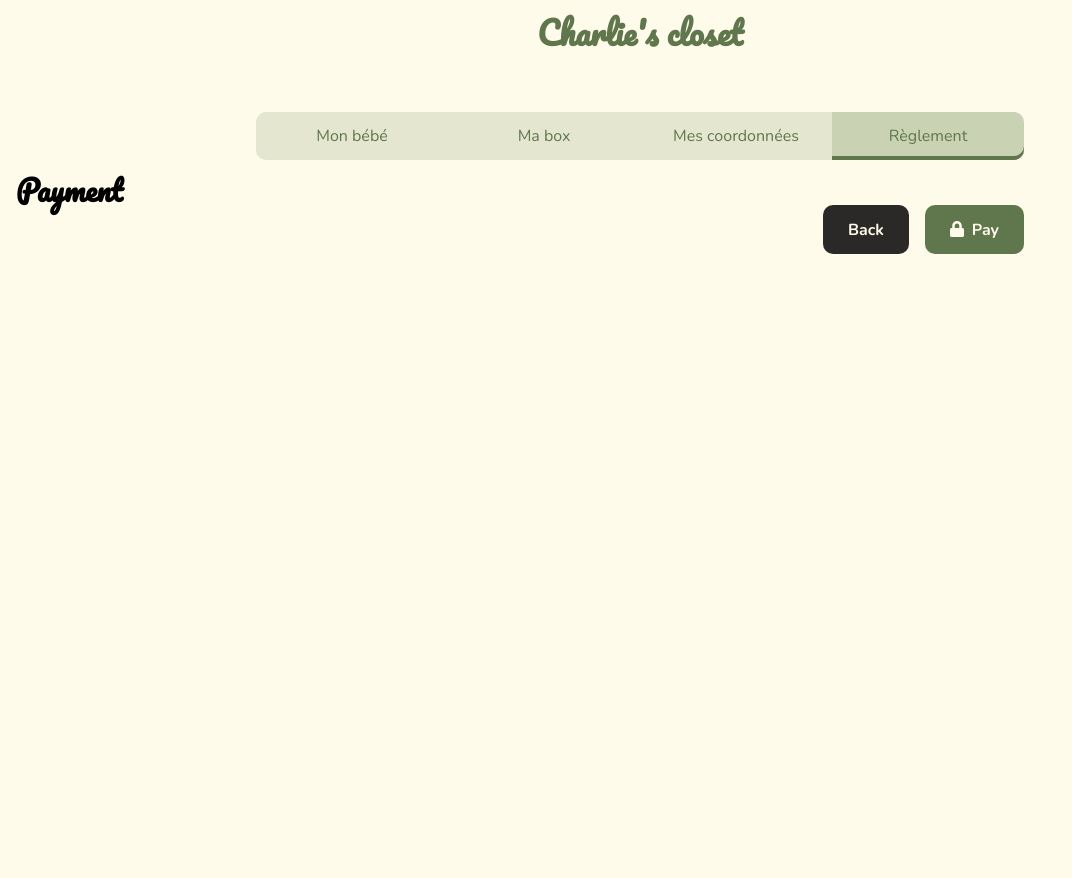
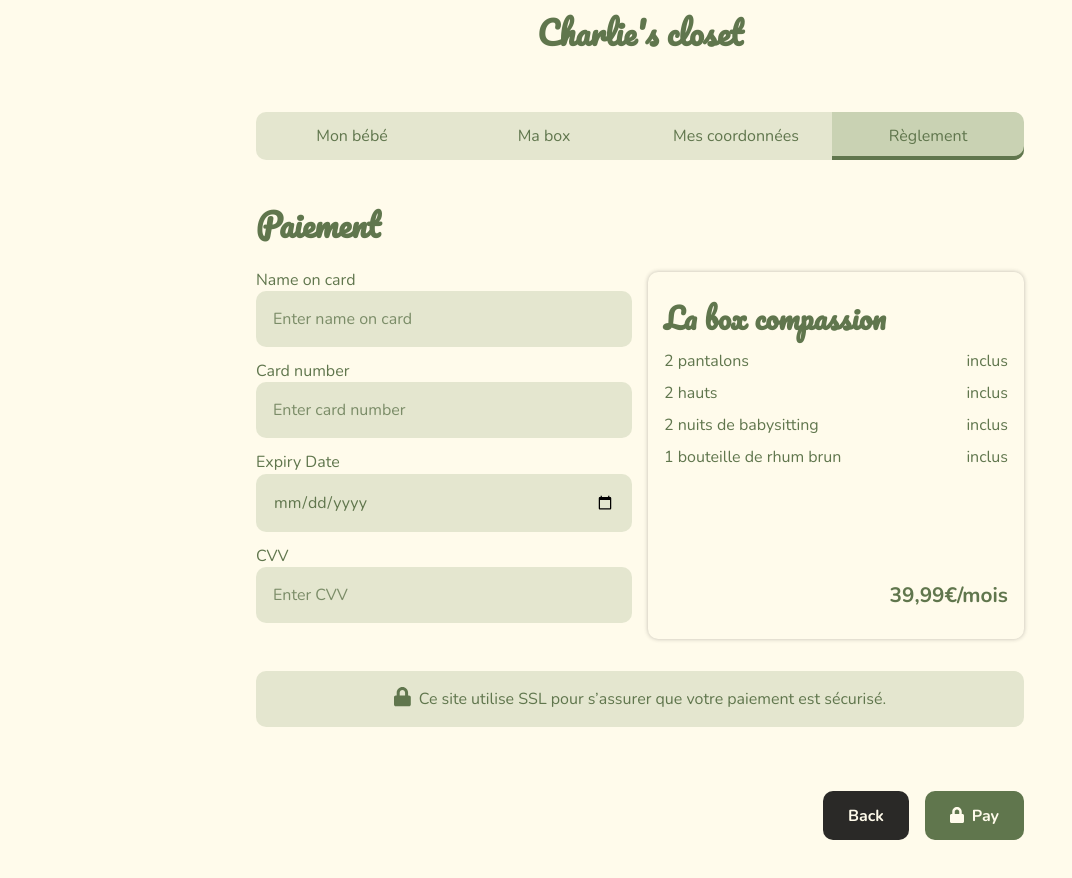
Before and after one commit to Lambtsa/charlies-closet-client, a React (Create React App) app: page /onboarding/payment in a window 1280 px wide. Shown: the top 878 px of the page, without its empty margins (0-1072 px from the left). Before the commit the page ends 800 px from the top, so only its background shows below. Built offline with nearby package versions, Linux system fonts and the light colour scheme.

Commit message:
onboarding done

```diff
--- a/src/styles/small.scss
+++ b/src/styles/small.scss
@@ -729,7 +729,13 @@ select {
 }
 .box__list {
   margin-bottom: .5rem;
+  width: 100%;
   color: $primary-color;
+  &.payment {
+    display: flex;
+    align-content: center;
+    justify-content: space-between;
+  }
 }
 .box__price {
   font-size: 1.3rem;
@@ -774,6 +780,37 @@ select {
   &:hover {
     background-color: rgba($secondary-color, .5);
   }
+}
+.payment__details {
+  height: 100%;
+  padding: 2rem 1rem;
+  display: flex;
+  flex-direction: column;
+  align-items: flex-start;
+  justify-content: space-between;
+  box-shadow: 0 0 4px rgba($black, .3);
+  border-radius: 10px;
+  .box__price {
+    align-self: flex-end;
+    font-weight: 700;
+  }
+}
+.box__details {
+  width: 100%;
+}
+.info__container {
+  display: flex;
+  align-content: center;
+  justify-content: center;
+  padding: 1rem;
+  background-color: rgba($secondary-color, .2);
+  border-radius: 10px;
+  color: $primary-color;
+  margin: 2rem 0;
+}
+.info__icon {
+  font-size: 1.2rem;
+  margin-right: .5rem;
 }
 
 /*
--- a/src/views/Payment.tsx
+++ b/src/views/Payment.tsx
@@ -1,7 +1,18 @@
-import React from 'react';
+import React, { useState } from 'react';
+import { FontAwesomeIcon } from '@fortawesome/react-fontawesome';
+import { faLock } from '@fortawesome/free-solid-svg-icons';
 import OnboardingStep from '../components/OnboardingStep';
 
+/*
+  Components
+*/
+import InputField from '../components/InputField';
+
 const Payment = () => {
+  const [name, setName] = useState('');
+  const [cardNumber, setCardNumber] = useState('');
+  const [expiry, setExpiry] = useState('');
+  const [cvv, setCvv] = useState('');
 
   return (
     <>
@@ -11,7 +22,72 @@ const Payment = () => {
         </div>
       </header>
       <OnboardingStep previous="my-details" next="" paymentStep>
-        <h2>Payment</h2>
+        <div className="form__container">
+          <h1 className="form__title">Paiement</h1>
+          <div className="form__split">
+            <form>
+              <div>
+                <InputField
+                  id="name"
+                  label="Name on card"
+                  type="text"
+                  value={name}
+                  setValue={setName}
+                  placeholder="Enter name on card" />
+                <InputField
+                  id="card_number"
+                  label="Card number"
+                  type="number"
+                  value={cardNumber}
+                  setValue={setCardNumber}
+                  placeholder="Enter card number" />
+                <InputField
+                  id="expiry"
+                  label="Expiry Date"
+                  type="date"
+                  value={expiry}
+                  setValue={setExpiry}
+                  placeholder="Enter expiry date" />
+                <InputField
+                  id="cvv"
+                  label="CVV"
+                  type="password"
+                  value={cvv}
+                  setValue={setCvv}
+                  placeholder="Enter CVV" />
+              </div>
+            </form>
+            <div className="payment__details">
+              <div className="box__details">
+                <h2 className="box__title">La box compassion</h2>
+                <ul>
+                  <li className="box__list payment">
+                    <p>2 pantalons</p>
+                    <p>inclus</p>
+                  </li>
+                  <li className="box__list payment">
+                    <p>2 hauts</p>
+                    <p>inclus</p>
+                  </li>
+                  <li className="box__list payment">
+                    <p>2 nuits de babysitting</p>
+                    <p>inclus</p>
+                  </li>
+                  <li className="box__list payment">
+                    <p>1 bouteille de rhum brun</p>
+                    <p>inclus</p>
+                  </li>
+                </ul>
+              </div>
+              <p className="box__price">39,99€/mois</p>
+            </div>
+          </div>
+          <div className="info__container">
+            <FontAwesomeIcon className="info__icon" icon={faLock} />
+            <p>Ce site utilise SSL pour s’assurer que votre paiement est sécurisé.</p>
+          </div>
+        </div>
+
       </OnboardingStep>
     </>
   );
```
